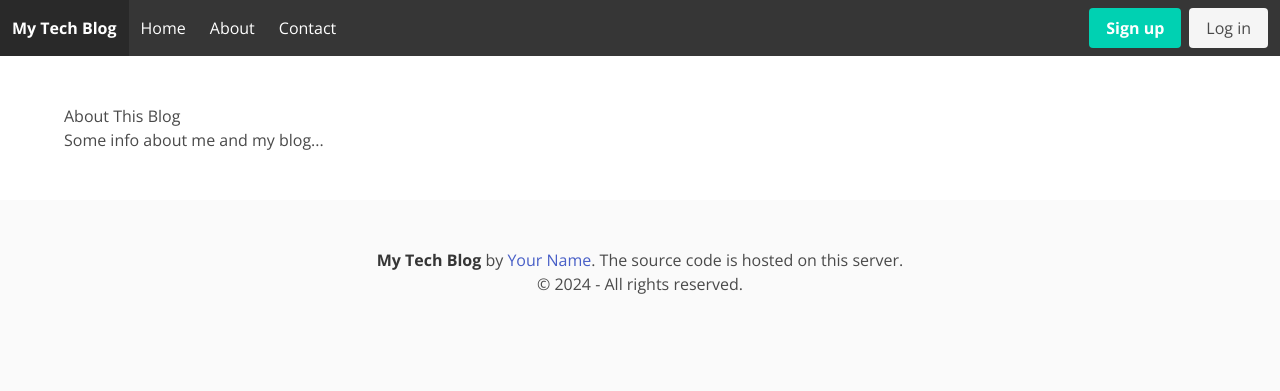
After one commit to DunamisMax/dunamismax.com, a FastAPI app: template app/templates/about.html in a window 1280 px wide. The commit adds this page. Shown: the top 391 px of the page. Run offline with FastAPI, Linux system fonts and the light colour scheme; the template is opened without the code that fills it, so the values that code supplies are empty; some libraries are stand-ins or nearby versions.

Commit message:
Working 1.3

```diff
--- a/app/config.py
+++ b/app/config.py
@@ -1,7 +1,7 @@
-# app/config.py
 import os
 from dotenv import load_dotenv
 
-load_dotenv()
+load_dotenv()  # This will load variables from .env into the environment
 
 DATABASE_URL = os.getenv("DATABASE_URL")
+SECRET_KEY = os.getenv("SECRET_KEY")
--- a/app/main.py
+++ b/app/main.py
@@ -21,7 +21,18 @@ templates = Jinja2Templates(directory="app/templates")
 # Include Routers
 app.include_router(blog.router, prefix="/blog", tags=["blog"])
 
+
 @app.get("/", response_class=HTMLResponse)
 def home(request: Request):
     # Render the index page, which will load recent blog posts dynamically using HTMX
     return templates.TemplateResponse("index.html", {"request": request})
+
+
+@app.get("/contact", response_class=HTMLResponse)
+def contact_page(request: Request):
+    return templates.TemplateResponse("contact.html", {"request": request})
+
+
+@app.get("/about", response_class=HTMLResponse)
+def contact_page(request: Request):
+    return templates.TemplateResponse("about.html", {"request": request})
--- a/app/routers/auth.py
+++ b/app/routers/auth.py
@@ -5,12 +5,11 @@ from app.models import User
 from app.schemas import UserCreate, UserLogin, UserRead
 from app.utils import hash_password, verify_password
 from datetime import timedelta, datetime
+from app.config import SECRET_KEY
 
 router = APIRouter()
 
-SECRET_KEY = (
-    "some-very-secret-key"  # Replace with an environment variable in production
-)
+SECRET_KEY = os.getenv("SECRET_KEY")
 
 
 @router.post("/register", response_model=UserRead)
--- a/app/routers/blog.py
+++ b/app/routers/blog.py
@@ -6,6 +6,7 @@ from app.database import get_db
 from app import models
 from starlette.templating import Jinja2Templates
 from app.dependencies import get_admin_user
+from app.config import SECRET_KEY
 
 templates = Jinja2Templates(directory="app/templates")
 
--- /dev/null
+++ b/app/templates/about.html
@@ -0,0 +1,4 @@
+{% extends "base.html" %} {% block content %}
+<h1>About This Blog</h1>
+<p>Some info about me and my blog...</p>
+{% endblock %}
--- a/app/templates/base.html
+++ b/app/templates/base.html
@@ -45,9 +45,9 @@
         <div class="navbar-start">
           <a class="navbar-item" href="/"> Home </a>
 
-          <a class="navbar-item" href="#"> About </a>
+          <a class="navbar-item" href="/about"> About </a>
 
-          <a class="navbar-item" href="#"> Contact </a>
+          <a class="navbar-item" href="/contact"> Contact </a>
         </div>
 
         <div class="navbar-end">
--- /dev/null
+++ b/app/templates/contact.html
@@ -0,0 +1,4 @@
+{% extends "base.html" %} {% block content %}
+<h1>About This Blog</h1>
+<p>This is the contact page</p>
+{% endblock %}
```
